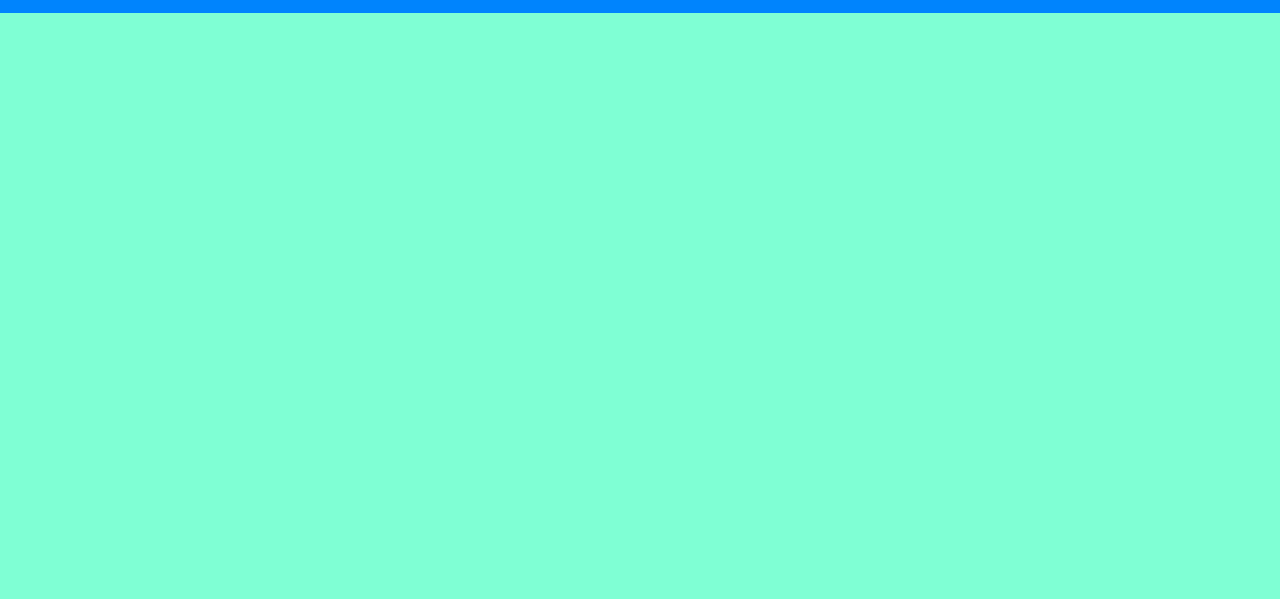
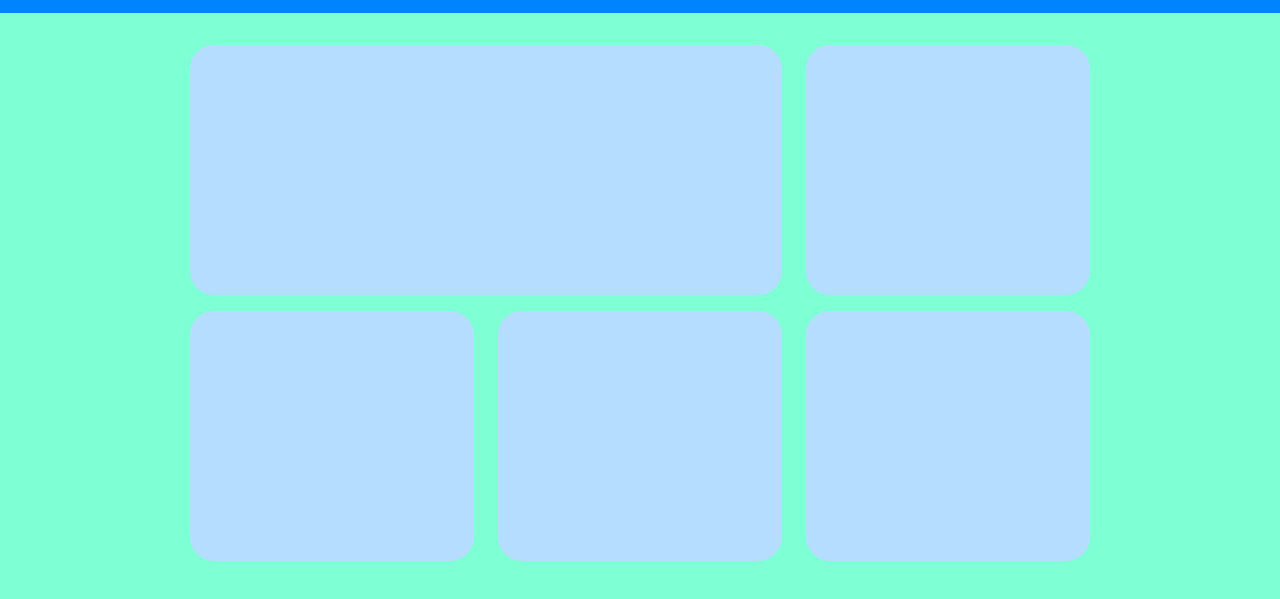
Before and after one commit to SalvoBevilacqua/htmlcss-responsive-layout, a plain HTML site: page index.html in a window 1280 px wide. Shown: the part 59-658 px from the top of the page. Drawn offline with Linux system fonts and the light colour scheme.

Commit message:
add:demo

```diff
--- a/css/responsive.css
+++ b/css/responsive.css
@@ -1,12 +1,23 @@
 /* HEADER */
 
 @media screen and (max-width: 480px) {
-
+    .desktop {
+        display: none;
+    }
+    .card {
+        margin: 0 auto 1rem;
+    }
 }
 
-@media screen and (max-width: 768px) {
+@media screen and (min-width: 481px) {
     .desktop {
         display: none;
+    }
+    .card {
+        width: calc(100% / 3 - 3rem / 3);
+    }
+    .first {
+        width: calc(100% - (100% / 3 - 3rem / 3) - 1.5rem);
     }
 }
 
--- a/css/style.css
+++ b/css/style.css
@@ -11,6 +11,7 @@ img {
 
 :root {
     --background_header: rgb(0, 132, 253);
+    --background_demo_card: rgb(181, 221, 255);
 }
 
 /* COMMON */
@@ -38,12 +39,22 @@ body {
     align-items: center;
 }
 
+.card {
+    width: 90%;
+    text-align: center;
+    border-radius: 1.5rem;
+    margin-bottom: 1rem;
+    /* DEBUG */
+    min-height: 250px;
+}
+
 /* HEADER */
 
 header {
     width: 100%;
     padding: 1rem 0;
     color: white;
+    margin-bottom: 2rem;
     background-color: var(--background_header);
 }
 
@@ -62,3 +73,9 @@ ul li:last-child {
     padding: .5rem;
     border-radius: 1rem;
 }
+
+/* MAIN */
+
+.demo .card {
+    background-color: var(--background_demo_card);
+}
--- a/index.html
+++ b/index.html
@@ -16,6 +16,7 @@
     </head>
 
     <body>
+        <!-- HEADER -->
         <header>
             <div class="container flex">
                 <img src="img/logo.png" alt="logo">
@@ -30,6 +31,15 @@
             </div>
         </header>
 
+        <!-- MAIN -->
+        <section class="demo container flex">
+            <div class="card first"></div>
+            <div class="card"></div>
+            <div class="card"></div>
+            <div class="card"></div>
+            <div class="card"></div>
+        </section>
+
     </body>
 
 </html>
```
